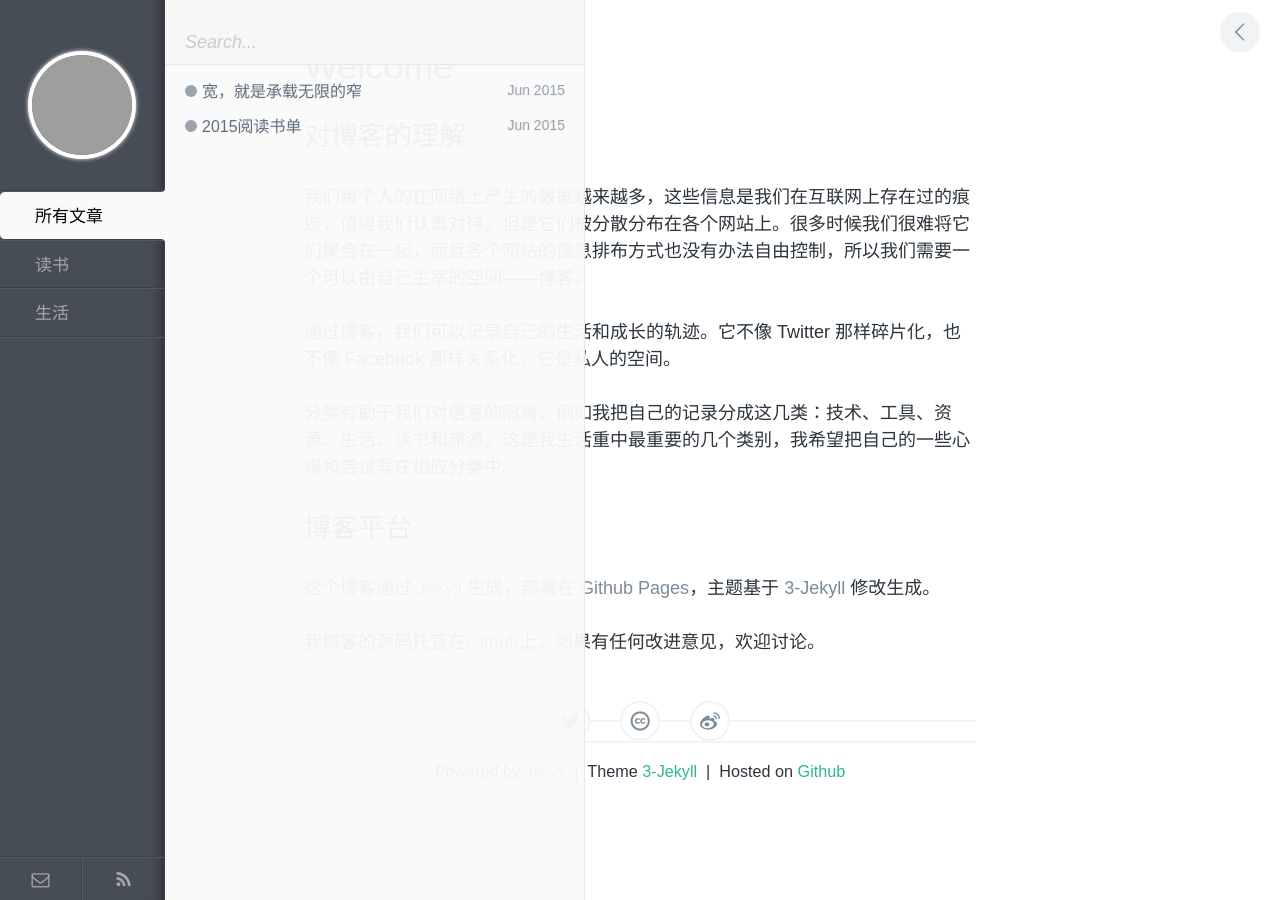
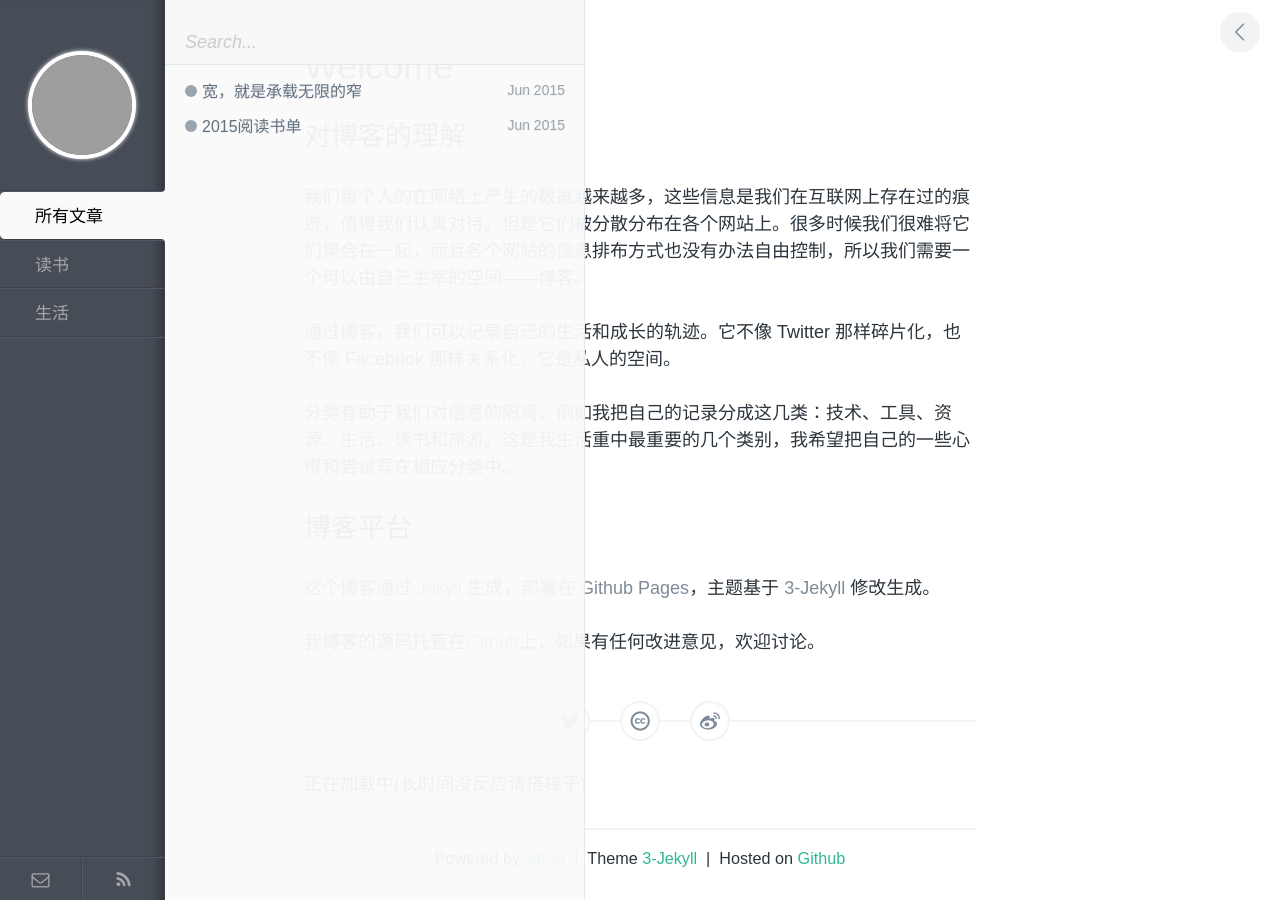
Before and after one commit to skywalker512/skywalker512.github.io, a Jekyll site: the page built from index.md, in a window 1280 px wide. Built offline with Jekyll 4.4.1, drawn with Linux system fonts in a browser that asks for light colours; comment, search, counter and statistics services are not loaded; grey boxes are pictures that could not be loaded.

Commit message:
修改评论系统为disqus

```diff
--- a/_includes/disqus.html
+++ b/_includes/disqus.html
@@ -1,13 +1,4 @@
-<!-- 多说公共JS代码 start (一个网页只需插入一次) -->
-<script type="text/javascript">
-var duoshuoQuery = {short_name:"houzhenhong"};
-	(function() {
-		var ds = document.createElement('script');
-		ds.type = 'text/javascript';ds.async = true;
-		ds.src = (document.location.protocol == 'https:' ? 'https:' : 'http:') + '//static.duoshuo.com/embed.js';
-		ds.charset = 'UTF-8';
-		(document.getElementsByTagName('head')[0]
-		 || document.getElementsByTagName('body')[0]).appendChild(ds);
-	})();
-	</script>
-<!-- 多说公共JS代码 end -->
+<div id="disqus_thread" name="{{ site.disqus.shortname }}">
+  <noscript>看到这说明disqus(评论系统)挂掉了,请稍后访问或搭梯子.</noscript>
+  <a href="http://disqus.com" class="dsq-brlink" target="_blank">正在加载中(长时间没反应请搭梯子)</a>
+</div>
```
